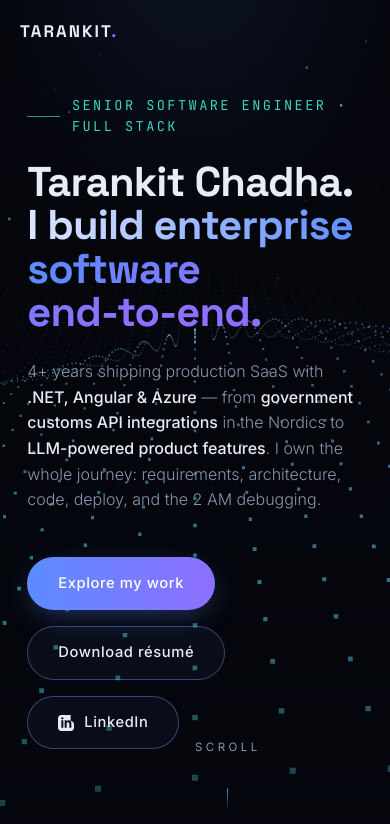
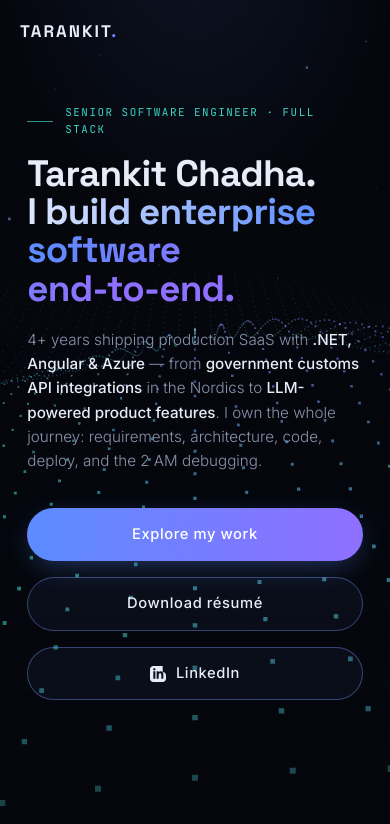
Before and after one commit to Tarankit/tarankit.github.io, a plain HTML site: page index.html in a window 390 px wide. Shown: the top 824 px of the page. Drawn offline with nearby package versions, Linux system fonts and the light colour scheme; animation ran at ten frames a second.

Commit message:
Fix mobile hero: kicker below nav, full-width CTAs, hide scroll hint

```diff
--- a/index.html
+++ b/index.html
@@ -88,6 +88,16 @@ nav ul a:hover::after{width:100%}
 .hero .scroll-hint span{width:1px;height:44px;background:linear-gradient(180deg,var(--accent),transparent);animation:drip 1.8s ease-in-out infinite}
 @keyframes drip{0%{transform:scaleY(0);transform-origin:top}45%{transform:scaleY(1);transform-origin:top}55%{transform:scaleY(1);transform-origin:bottom}100%{transform:scaleY(0);transform-origin:bottom}}
 @keyframes rise{from{opacity:0;transform:translateY(28px)}to{opacity:1;transform:translateY(0)}}
+@media(max-width:640px){
+  .hero{min-height:auto;padding-top:104px;padding-bottom:56px;justify-content:flex-start}
+  .hero .kicker{font-size:.68rem;letter-spacing:.14em;margin-bottom:16px}
+  .hero .kicker::before{width:26px}
+  .hero h1{font-size:2.3rem}
+  .hero .sub{margin-top:20px;font-size:.95rem}
+  .hero .cta{margin-top:34px}
+  .hero .cta .btn{width:100%;justify-content:center}
+  .hero .scroll-hint{display:none}
+}
 
 /* ── sections ── */
 section{padding:clamp(70px,10vw,130px) clamp(20px,7vw,110px);max-width:1280px;margin:0 auto}
```
